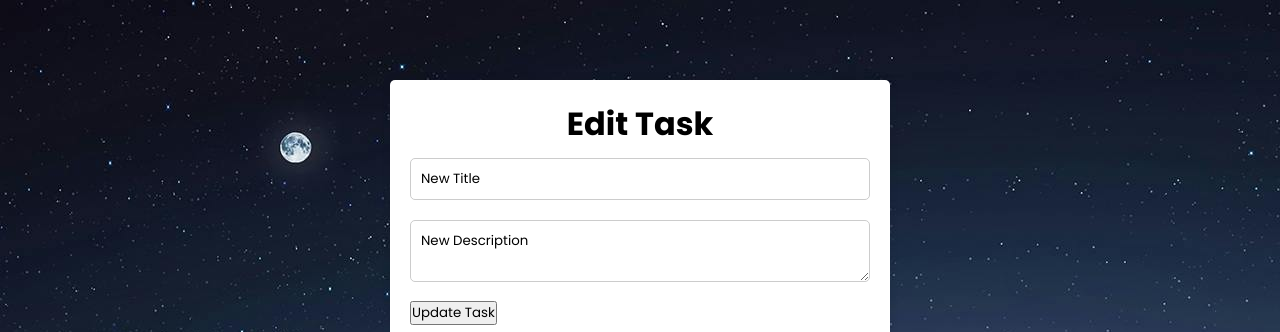
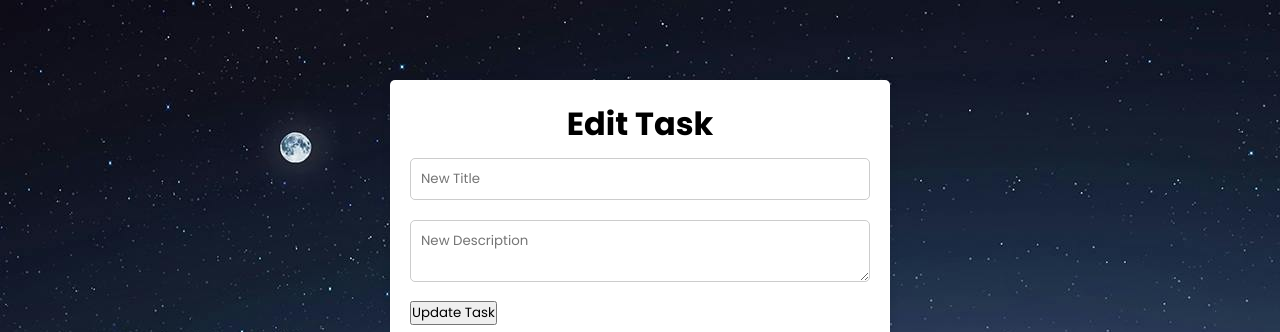
Before and after one commit to Sheshu2002/Task-Man, a React (Vite) app in the folder Frontend/: page /edit/1 in a window 1280 px wide. Shown: the top 332 px of the page. Built offline with nearby package versions, Linux system fonts and the light colour scheme; no server answers; a web font is replaced by a local one.

Commit message:
changed Placeholder

```diff
--- a/Frontend/src/containers/EditTask.jsx
+++ b/Frontend/src/containers/EditTask.jsx
@@ -27,12 +27,14 @@ const EditTask = () => {
       <h1>Edit Task</h1>
       <input
         type="text"
-        value={task.title || "New Title"}
+        value={task.title || ""}
+        placeholder="New Title"
         onChange={(e) => setTask({ ...task, title: e.target.value })}
         required
       />
       <textarea
-        value={task.description || "New Description"}
+        value={task.description || ""}
+        placeholder="New Description"
         onChange={(e) => setTask({ ...task, description: e.target.value })}
         required
       />
```
